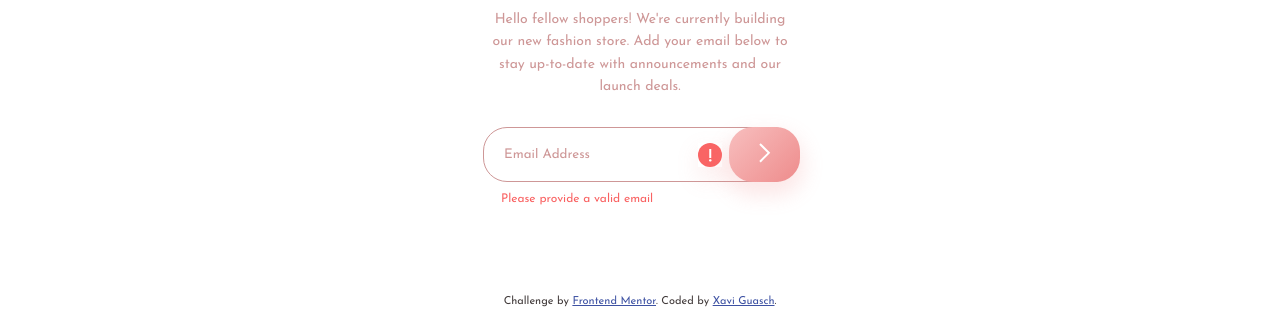
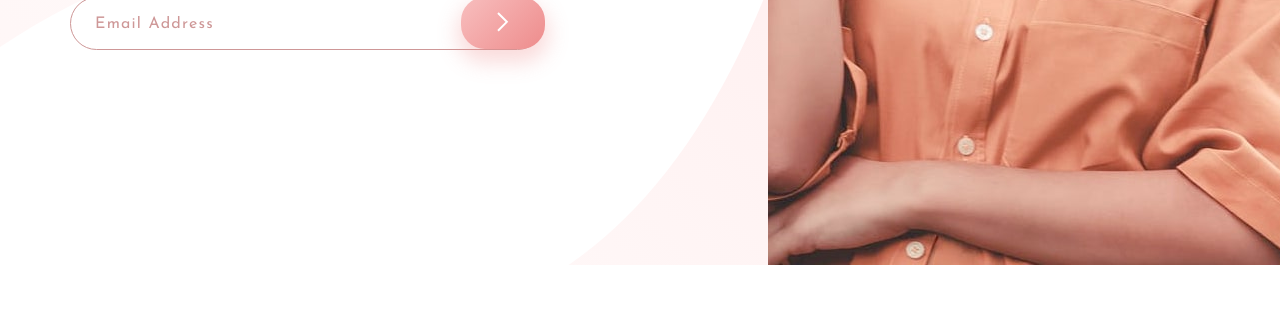
Before and after one commit to xaviguasch/base-apparel-coming-soon-page-frontend-mentor-prac, a plain HTML site: page index.html in a window 1280 px wide. Shown: the part 535-846 px from the top of the page. After the commit the page ends 808 px from the top, so only its background shows below. Drawn offline with Linux system fonts and the light colour scheme.

Commit message:
finished desktop view

```diff
--- a/index.html
+++ b/index.html
@@ -81,17 +81,20 @@
             <small class="error-message">Please provide a valid email</small>
           </form>
         </div>
+      </div>
 
-        <footer class="footer">
-          <p class="attribution">
-            Challenge by
-            <a href="https://www.frontendmentor.io?ref=challenge" target="_blank"
-              >Frontend Mentor</a
-            >. Coded by <a href="#">Xavi Guasch</a>.
-          </p>
-        </footer>
+      <div class="right-area-desktop">
+        <img class="desktop-image" src="./images/hero-desktop.jpg" alt="" />
       </div>
-      <div class="right-area-desktop"></div>
     </div>
+
+    <!-- <footer class="footer">
+      <p class="attribution">
+        Challenge by
+        <a href="https://www.frontendmentor.io?ref=challenge" target="_blank"
+          >Frontend Mentor</a
+        >. Coded by <a href="#">Xavi Guasch</a>.
+      </p>
+    </footer> -->
   </body>
 </html>
--- a/style.css
+++ b/style.css
@@ -27,6 +27,7 @@
   --fs-32: 2rem;
   --fs-36: 2.25rem;
   --fs-40: 2.5rem;
+  --fs-64: 4rem;
 
   /* - Linear, 135deg, from hsl(0, 0%, 100%), to hsl(0, 100%, 98%)
 - Linear, 135deg, from hsl(0, 80%, 86%), to hsl(0, 74%, 74%) */
@@ -96,12 +97,18 @@ img {
   align-items: center;
 }
 
+/* SECTIONS */
+
 .left-area {
   height: 100%;
   display: flex;
   flex-direction: column;
   justify-content: flex-start;
   align-items: center;
+}
+
+.right-area-desktop {
+  display: none;
 }
 
 .header {
@@ -141,14 +148,30 @@ img {
   margin-bottom: 3em;
 }
 
+.email-form.error {
+}
+
 input {
   width: 100%;
-  padding: 1.5em;
+  padding: 1.1em 1.5em;
   background-color: transparent;
-  color: var(--clr-desaturated-red);
+  color: var(--clr-dark-grayish-red);
+  font-size: var(--fs-16);
   font-family: var(--ff-josefin);
+  font-weight: var(--fw-semi-bold);
+  letter-spacing: 1.2px;
   border-radius: 1.8em;
   border: 1px var(--clr-desaturated-red) solid;
+  outline: none;
+}
+
+input::placeholder {
+  color: var(--clr-desaturated-red);
+  font-weight: var(--fw-regular);
+}
+
+.email-form.error input {
+  border: 2px var(--clr-soft-red) solid;
 }
 
 .arrow-btn {
@@ -158,27 +181,40 @@ input {
   background-image: linear-gradient(135deg, hsl(0, 80%, 86%), hsl(0, 74%, 74%));
   border-radius: 1.8em;
   border: none;
-  padding: 1.2em 2.2em;
-  box-shadow: 0px 10px 20px 4px hsla(0, 74%, 74%, 0.2);
+  padding: 1.1em 2.2em;
+  box-shadow: 0px 10px 20px 4px hsla(0, 74%, 74%, 0.3);
+  transition: opacity 0.3s ease;
 }
 
 .arrow-btn:hover,
 .arrow-btn:active {
-  opacity: 0.8;
+  cursor: pointer;
+  opacity: 0.6;
+  box-shadow: 0px 10px 20px 5px hsla(0, 24%, 25%, 0.6);
 }
 
 .error-icon {
+  display: none;
   position: absolute;
   top: 16px;
   left: 215px;
-  box-shadow: 2px 10px 20px 5px hsla(0, 74%, 74%, 0.1);
+  box-shadow: 0px 10px 20px 4px hsla(0, 74%, 74%, 0.2);
+}
+
+.email-form.error .error-icon {
+  display: block;
 }
 
 .error-message {
-  display: block;
+  display: none;
+  color: var(--clr-soft-red);
   text-align: left;
   margin-top: 0.7em;
   margin-left: 1.5em;
+}
+
+.email-form.error .error-message {
+  display: block;
 }
 
 /* SECTIONS */
@@ -195,3 +231,79 @@ input {
 .attribution a {
   color: hsl(228, 45%, 44%);
 }
+
+@media (min-width: 1050px) {
+  .container {
+    margin: 0 auto;
+    max-width: 100%;
+    flex-direction: row;
+    justify-content: center;
+    align-items: center;
+  }
+
+  .right-area-desktop {
+    display: block;
+  }
+
+  .left-area {
+    height: 100%;
+    width: 60%;
+    display: flex;
+    flex-direction: column;
+    justify-content: space-between;
+    align-items: flex-start;
+    padding: 3em 10em 10em 3em;
+    text-align: left;
+    background-image: url(./images/bg-pattern-desktop.svg);
+    background-position: 100% 0%;
+    background-repeat: no-repeat;
+    background-size: 150%;
+  }
+
+  .header {
+    padding-left: 1.7em;
+  }
+
+  .logo {
+    transform: scale(1);
+  }
+
+  .image-area-mobile {
+    display: none;
+  }
+
+  .message-title {
+    font-size: var(--fs-64);
+  }
+
+  .message-text {
+    font-size: var(--fs-16);
+    padding-right: 4em;
+  }
+
+  .email-form {
+    padding-right: 4em;
+  }
+
+  .arrow-btn {
+    position: absolute;
+    padding: 1.1em 2.7em;
+    top: 0;
+    right: 55px;
+  }
+
+  .error-icon {
+    left: unset;
+    right: 30%;
+  }
+
+  .right-area-desktop {
+    height: 100%;
+    width: 40%;
+  }
+
+  .desktop-image {
+    height: 100%;
+    object-fit: cover;
+  }
+}
```
